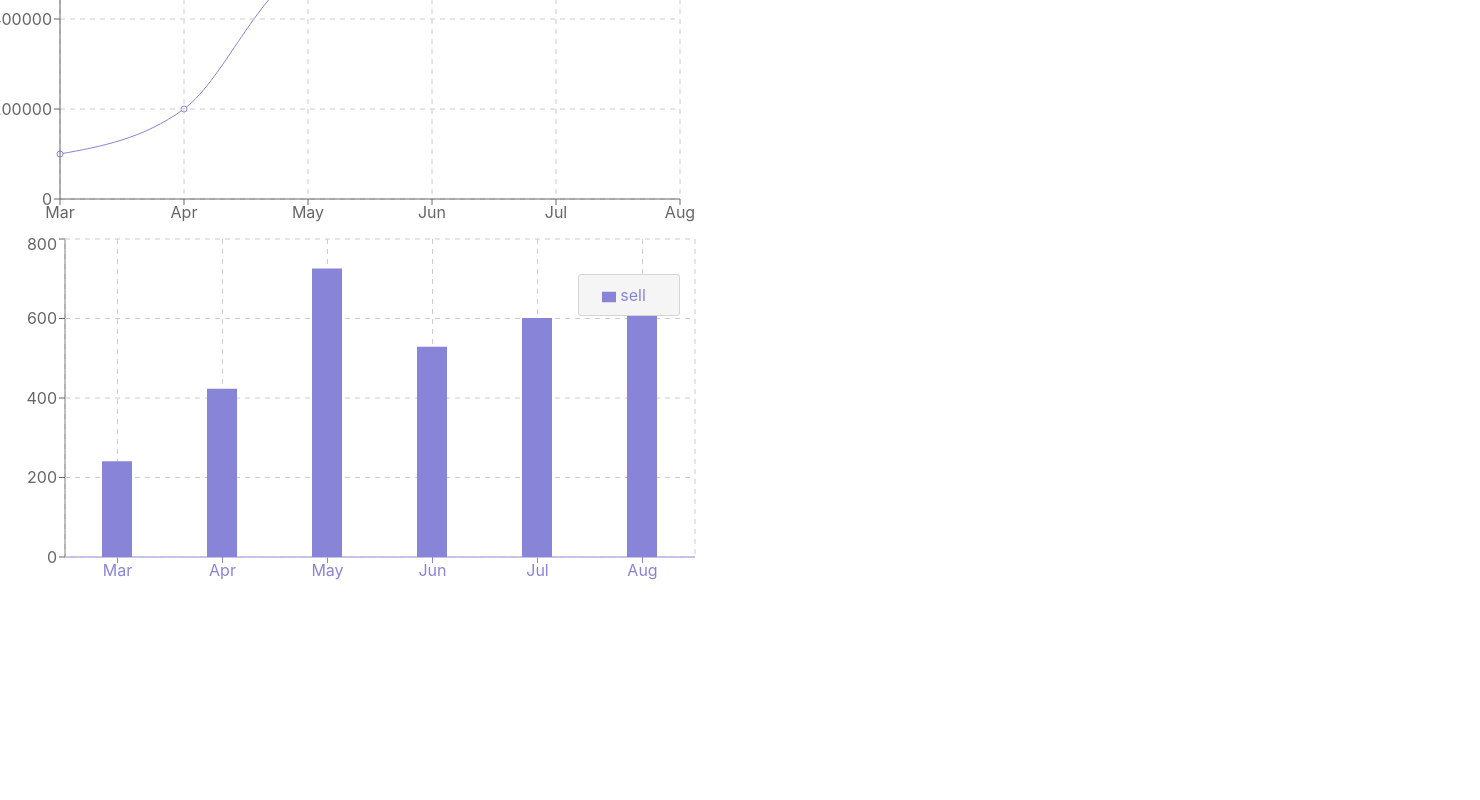
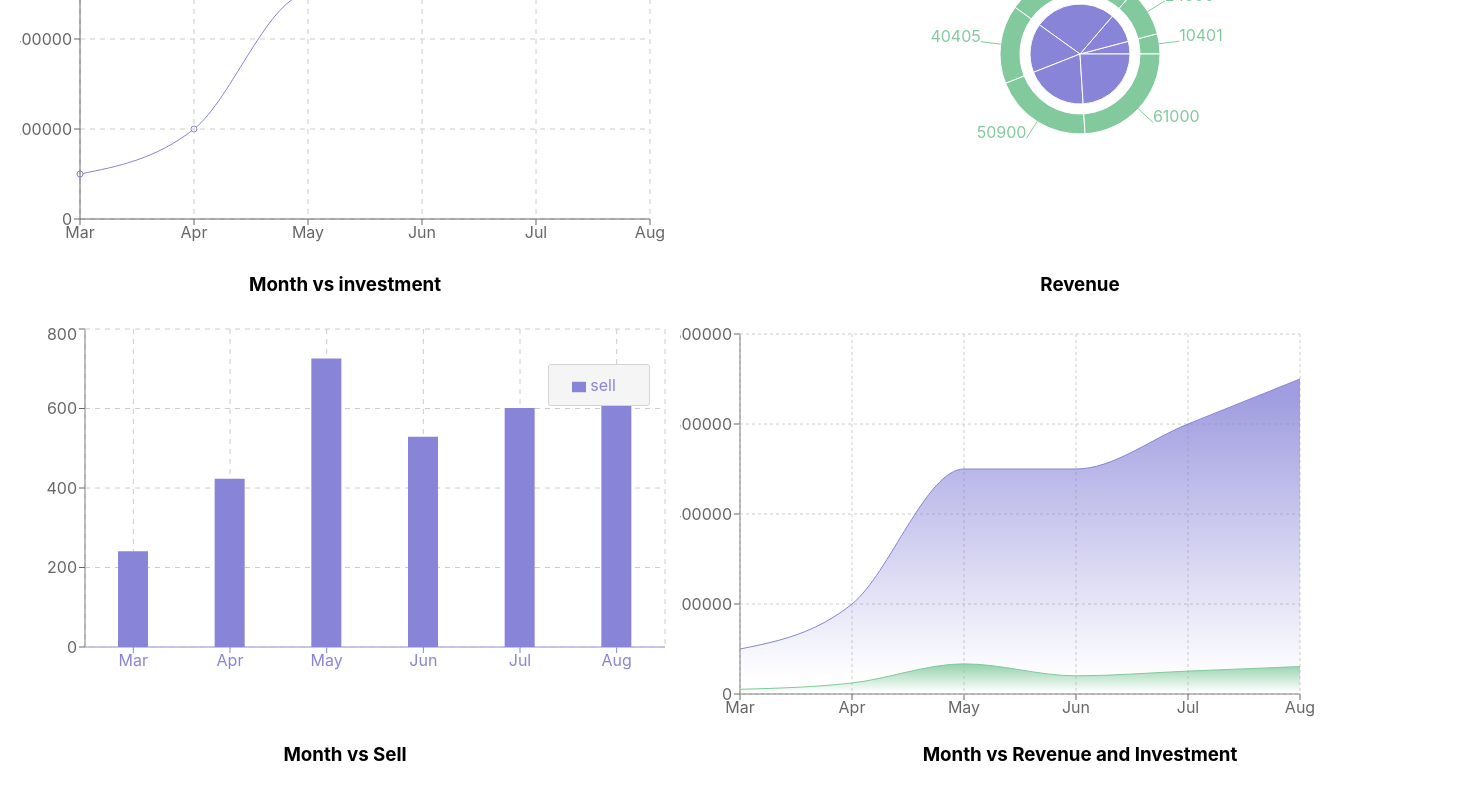
Before and after one commit to RussellAhmed11/product-analysis, a React (Create React App) app: page /dashboard in a window 1280 px wide. Shown: the part 200-1000 px from the top of the page, 1480 px wide, since content can reach past the window. Before the commit the page ends 838 px from the top, so only its background shows below. Built offline with nearby package versions, Linux system fonts and the light colour scheme.

Commit message:
add pie and area chart

```diff
--- a/src/Component/Dashboard/Dashboard.css
+++ b/src/Component/Dashboard/Dashboard.css
@@ -0,0 +1,9 @@
+.chart-container{
+    display: grid;
+    grid-template-columns: repeat(2,1fr);
+    margin: 20px;
+    gap: 10px;
+}
+.chart-container AreaChart{
+
+}
--- a/src/Component/Dashboard/Dashboard.js
+++ b/src/Component/Dashboard/Dashboard.js
@@ -1,5 +1,6 @@
-import React, { useEffect, useState } from 'react';
-import { Bar, BarChart, CartesianGrid, Legend, Line, LineChart, Tooltip, XAxis, YAxis } from 'recharts';
+import React, { } from 'react';
+import { Area, AreaChart, Bar, BarChart, CartesianGrid, Legend, Line, LineChart, Pie, PieChart, Tooltip, XAxis, YAxis } from 'recharts';
+import './Dashboard.css'
 
 const Dashboard = () => {
     const data = [
@@ -41,14 +42,25 @@ const Dashboard = () => {
         }
     ]
     return (
-        <div>
-            <LineChart width={700} height={400} data={data} margin={{ top: 5, right: 20, bottom: 5, left: 0 }}>
+        <div className='chart-container'>
+            <div>
+            <LineChart width={650} height={400} data={data} margin={{ top: 5, right: 20, bottom: 5, left: 0 }}>
                 <Line type="monotone" dataKey="investment" stroke="#8884d8" />
                 <CartesianGrid stroke="#ccc" strokeDasharray="5 5" />
                 <XAxis dataKey="month" />
                 <YAxis />
             </LineChart>
-            <BarChart width={700} height={400} data={data}>
+            <h3>Month vs investment</h3>
+            </div>
+            <div>
+            <PieChart width={800} height={400}>
+                <Pie data={data} dataKey="revenue" nameKey="name" cx="50%" cy="50%" outerRadius={50} fill="#8884d8" />
+                <Pie data={data} dataKey="revenue" nameKey="name" cx="50%" cy="50%" innerRadius={60} outerRadius={80} fill="#82ca9d" label />
+            </PieChart>
+            <h3>Revenue</h3>
+            </div>
+            <div>
+            <BarChart width={650} height={400} data={data}>
                 <XAxis dataKey="month" stroke="#8884d8" />
                 <YAxis />
                 <Tooltip wrapperStyle={{ width: 100, backgroundColor: '#ccc' }} />
@@ -56,6 +68,30 @@ const Dashboard = () => {
                 <CartesianGrid stroke="#ccc" strokeDasharray="5 5" />
                 <Bar dataKey="sell" fill="#8884d8" barSize={30} />
             </BarChart>
+            <h3>Month vs Sell</h3>
+            </div>
+            <div>
+            <AreaChart width={650} height={400} data={data}
+                margin={{ top: 10, right: 30, left: 0, bottom: 0 }}>
+                <defs>
+                    <linearGradient id="colorUv" x1="0" y1="0" x2="0" y2="1">
+                        <stop offset="5%" stopColor="#8884d8" stopOpacity={0.8} />
+                        <stop offset="95%" stopColor="#8884d8" stopOpacity={0} />
+                    </linearGradient>
+                    <linearGradient id="colorPv" x1="0" y1="0" x2="0" y2="1">
+                        <stop offset="5%" stopColor="#82ca9d" stopOpacity={0.8} />
+                        <stop offset="95%" stopColor="#82ca9d" stopOpacity={0} />
+                    </linearGradient>
+                </defs>
+                <XAxis dataKey="month" />
+                <YAxis />
+                <CartesianGrid strokeDasharray="3 3" />
+                <Tooltip />
+                <Area type="monotone" dataKey="investment" stroke="#8884d8" fillOpacity={1} fill="url(#colorUv)" />
+                <Area type="monotone" dataKey="revenue" stroke="#82ca9d" fillOpacity={1} fill="url(#colorPv)" />
+            </AreaChart>
+            <h3>Month vs Revenue and Investment</h3>
+            </div>
         </div>
     );
 };
```
